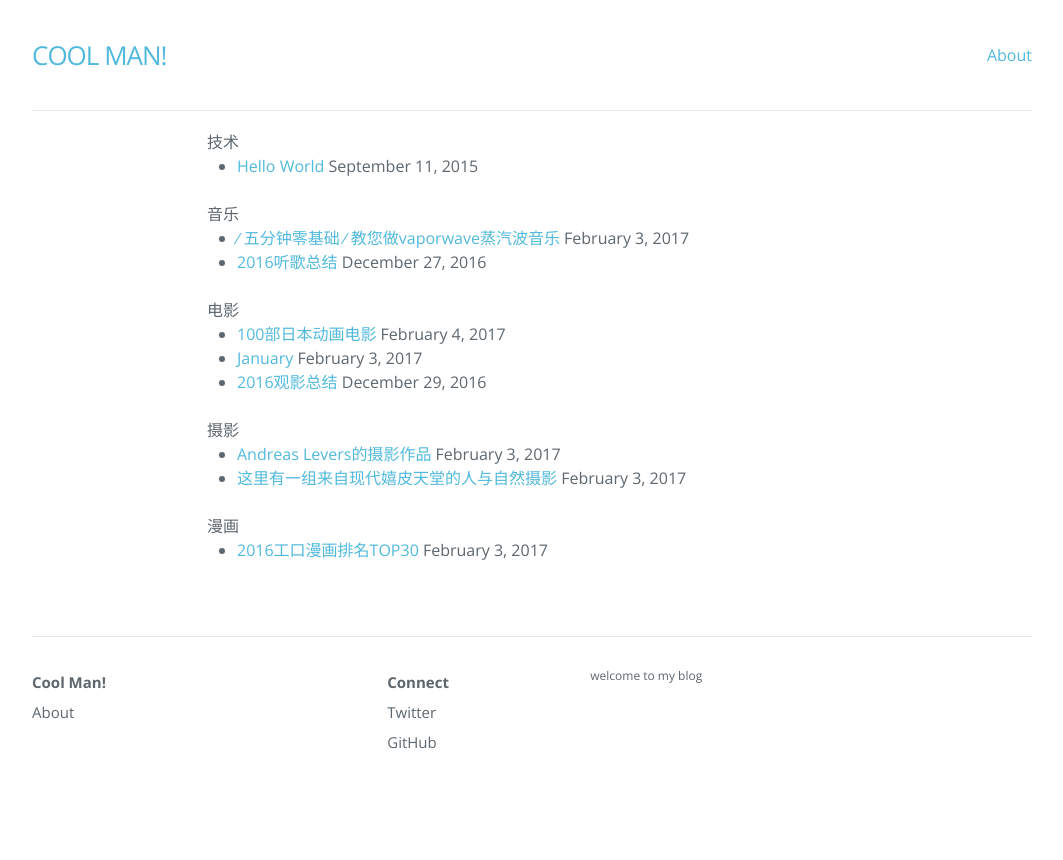
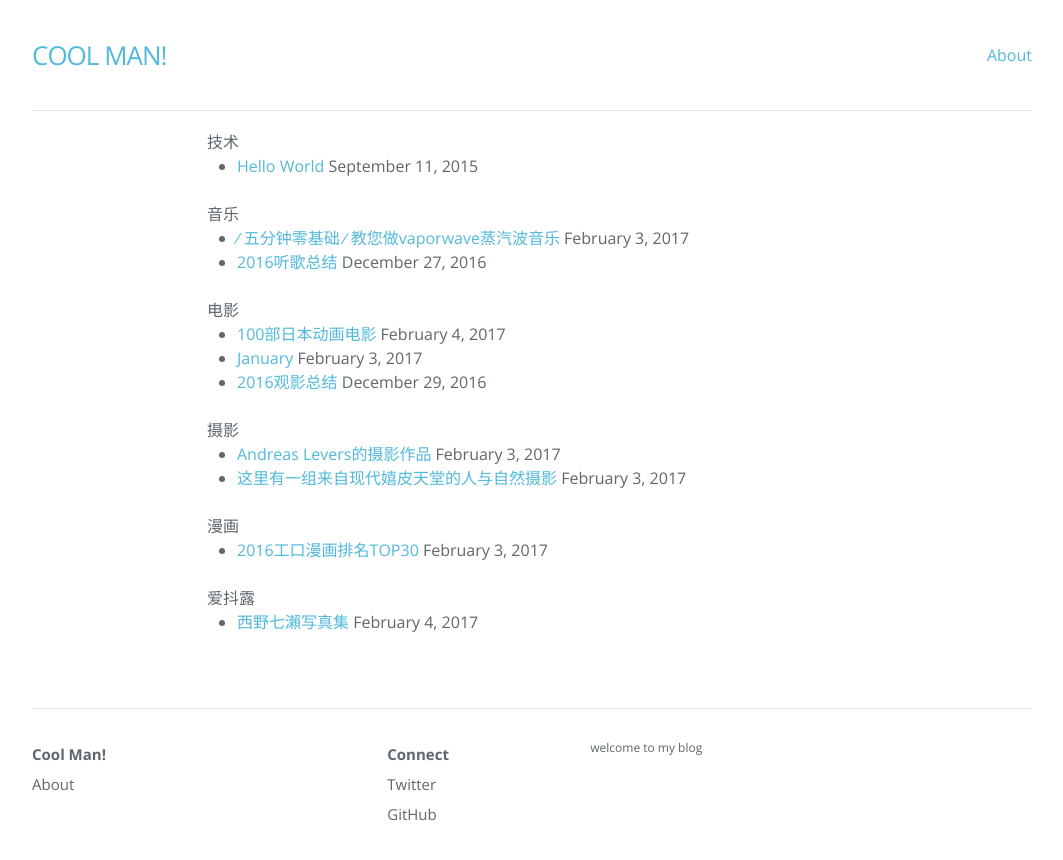
Before and after one commit to SullenChoirboy/SullenChoirboy.github.io, a Jekyll site: the page built from tags/index.html, in a window 1280 px wide. Shown: the top 860 px of the page, without its empty margins (108-1171 px from the left). Built offline with Jekyll 4.4.1, drawn with Linux system fonts in a browser that asks for light colours; nearby versions of some CDN libraries.

Commit message:
Update and rename 2017-02-04-西野七瀨写真集.md to 2017-02-04-Nanase.md

```diff
--- a/_posts/2017-02-04-西野七瀨写真集.md
+++ b/_posts/2017-02-04-Nanase.md
@@ -1,6 +1,9 @@
 ---
+layout: post
 title: 西野七瀨写真集
-layout: post
+date: '2017-2-4 22:33'
+tags: 爱抖露
+categories: SullenChoirboy
 ---
 BRODY雜誌 vol.06 体温
 
```
